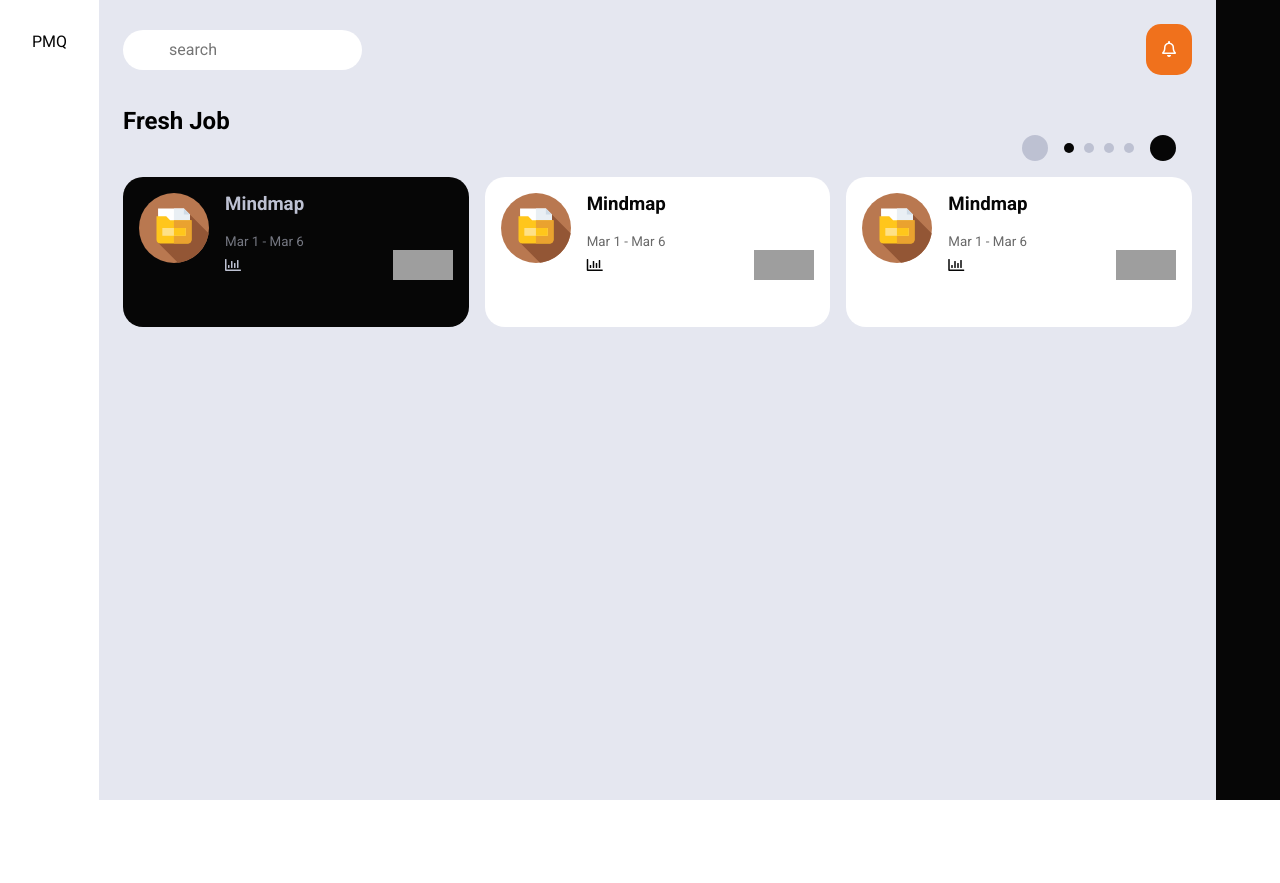
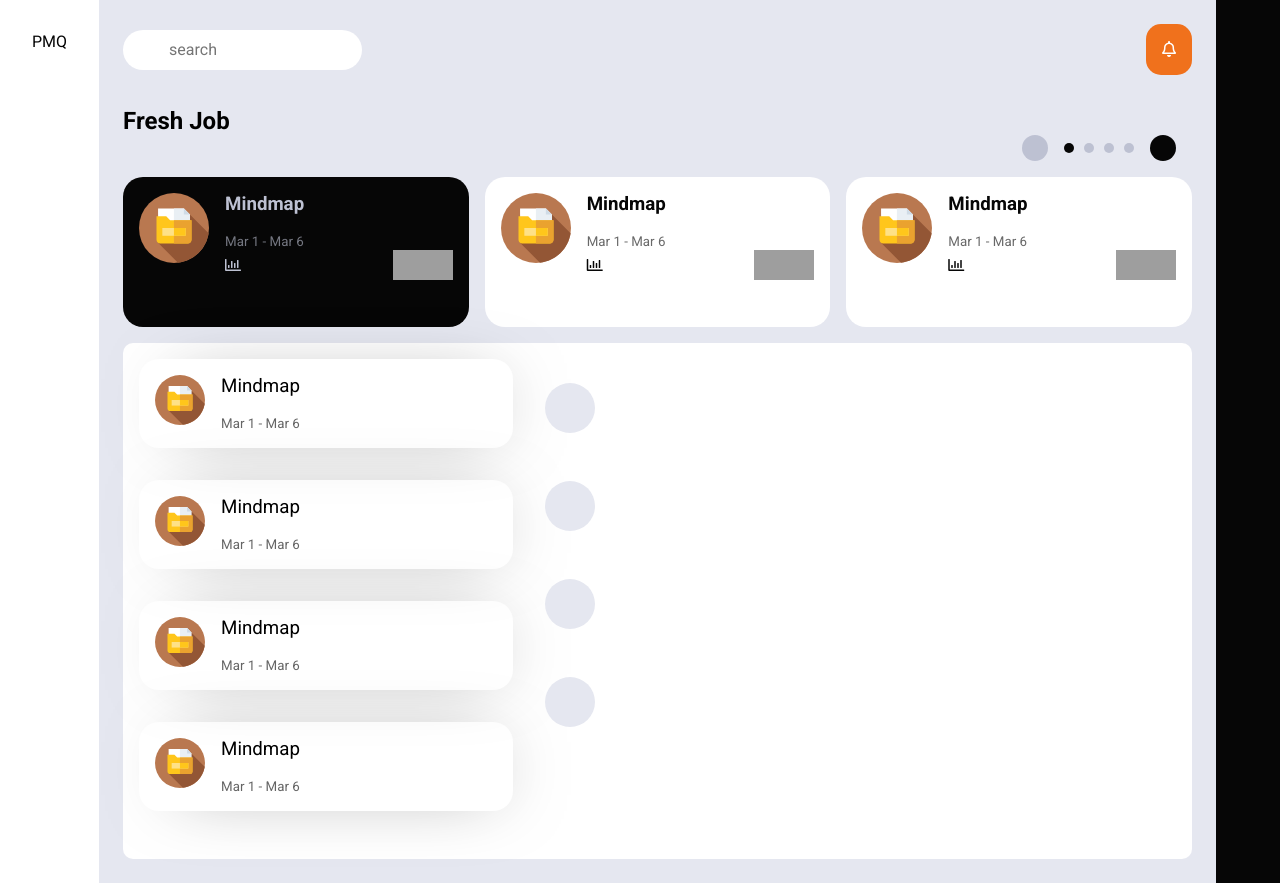
Before and after one commit to atlasmoth/ui-2-prod, a plain HTML site: page mgt/index.html in a window 1280 px wide. Before the commit the page ends 800 px from the top, so only its background shows below. Drawn offline with Linux system fonts and the light colour scheme; grey boxes are pictures that could not be loaded.

Commit message:
done for today

```diff
--- a/mgt/index.html
+++ b/mgt/index.html
@@ -124,6 +124,72 @@
             </div>
           </div>
         </div>
+        <div class="calendar">
+          <div class="maps">
+            <div class="map-item">
+              <div class="figure"></div>
+              <div class="info">
+                <div class="split">
+                  <h3>Mindmap</h3>
+                  <span><i class="fas fa-ellipsis-h"></i></span>
+                </div>
+                <p><small>Mar 1 - Mar 6</small></p>
+              </div>
+            </div>
+            <div class="map-item">
+              <div class="figure"></div>
+              <div class="info">
+                <div class="split">
+                  <h3>Mindmap</h3>
+                  <span><i class="fas fa-ellipsis-h"></i></span>
+                </div>
+                <p><small>Mar 1 - Mar 6</small></p>
+              </div>
+            </div>
+            <div class="map-item">
+              <div class="figure"></div>
+              <div class="info">
+                <div class="split">
+                  <h3>Mindmap</h3>
+                  <span><i class="fas fa-ellipsis-h"></i></span>
+                </div>
+                <p><small>Mar 1 - Mar 6</small></p>
+              </div>
+            </div>
+            <div class="map-item">
+              <div class="figure"></div>
+              <div class="info">
+                <div class="split">
+                  <h3>Mindmap</h3>
+                  <span><i class="fas fa-ellipsis-h"></i></span>
+                </div>
+                <p><small>Mar 1 - Mar 6</small></p>
+              </div>
+            </div>
+          </div>
+          <div class="dates">
+            <div class="date">
+              <div class="date-bar">
+                <div class="status"></div>
+              </div>
+            </div>
+            <div class="date">
+              <div class="date-bar">
+                <div class="status"></div>
+              </div>
+            </div>
+            <div class="date">
+              <div class="date-bar">
+                <div class="status"></div>
+              </div>
+            </div>
+            <div class="date">
+              <div class="date-bar">
+                <div class="status"></div>
+              </div>
+            </div>
+          </div>
+        </div>
       </main>
       <div class="right-aside"></div>
     </div>
--- a/mgt/main.css
+++ b/mgt/main.css
@@ -146,6 +146,7 @@ header.header {
   grid-gap: 1rem;
   grid-auto-rows: 150px;
   clear: both;
+  margin-bottom: 1rem;
 }
 .job-list h3 {
   font-weight: bold;
@@ -192,3 +193,63 @@ header.header {
   margin-right: 1rem;
   background-repeat: no-repeat;
 }
+.calendar {
+  display: flex;
+  padding: 1fr;
+  background-color: var(--base-light);
+  border-radius: 10px;
+}
+.maps {
+  display: grid;
+  grid-template-columns: 1fr;
+  padding: 1rem;
+  flex-grow: 1;
+}
+.map-item {
+  border-radius: 20px;
+  padding: 1rem;
+  display: flex;
+  box-shadow: 10px 2px 70px -30px rgba(0, 0, 0, 0.55);
+  -webkit-box-shadow: 10px 2px 70px -30px rgba(0, 0, 0, 0.55);
+  -moz-box-shadow: 10px 2px 70px -30px rgba(0, 0, 0, 0.55);
+  margin-bottom: 2rem;
+}
+.map-item .info {
+  flex-grow: 1;
+}
+.map-item .figure {
+  background-image: url("./fix.svg");
+  border-radius: 10px;
+  background-position: center;
+  background-size: cover;
+  width: 50px;
+  height: 50px;
+  margin-right: 1rem;
+  background-repeat: no-repeat;
+}
+.map {
+  flex-basis: 4fr;
+}
+.dates {
+  flex-basis: 5fr;
+  flex-grow: 1;
+  padding: 1rem;
+}
+.date {
+  padding: 1.5rem 0px;
+  display: grid;
+  grid-template-columns: repeat(9, 50px);
+  grid-auto-rows: 100%;
+  align-items: center;
+}
+.date .date-bar {
+  background-color: var(--primary-light);
+  color: #fff;
+  border-radius: 25px;
+  height: 50px;
+}
+.date .date-bar .status-bar {
+  background-color: var(--primary-dark);
+  height: 100%;
+  border-radius: 25px;
+}
```
